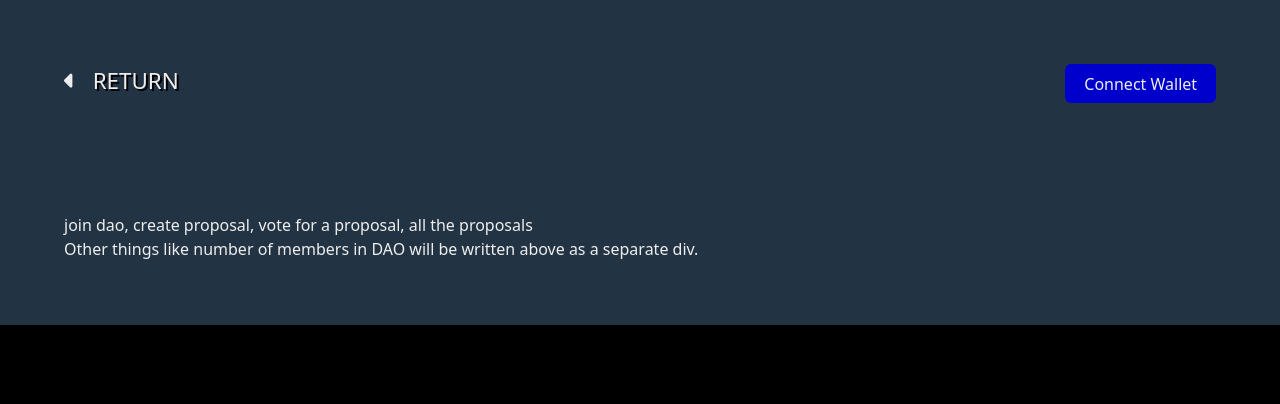
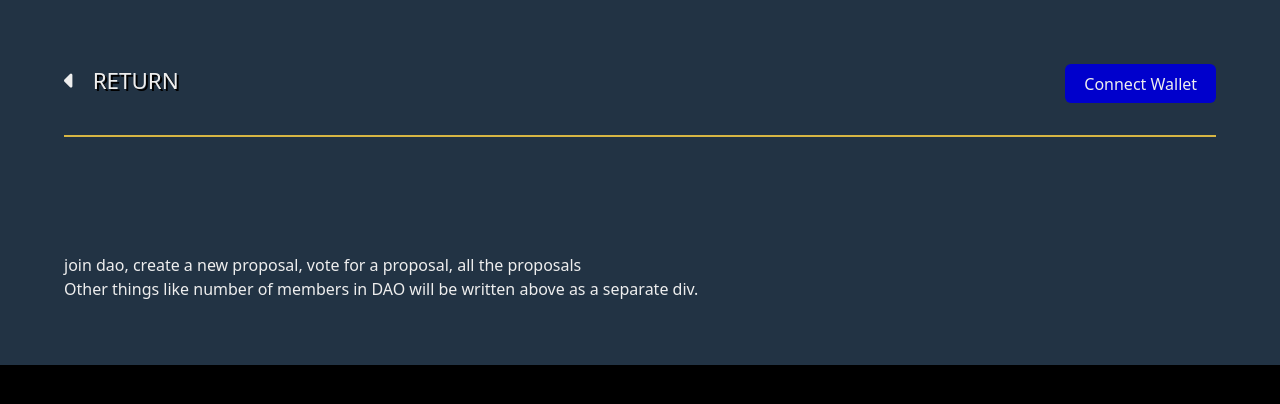
Before and after one commit to mrpatrick030/Quest-Labs, a Next.js app: page /governance in a window 1280 px wide. Shown: the top 404 px of the page. Built offline with nearby package versions, Linux system fonts and the light colour scheme.

Commit message:
governance

```diff
--- a/pages/governance.js
+++ b/pages/governance.js
@@ -22,8 +22,9 @@ export default function Profile() {
         <div className="p-[5%] bg-[#234]">
         <div>
         <div><Link className="lg:text-[140%] md:text-[130%] text-[120%] font-[500]" href="/"><i className="fa fa-caret-left"></i> &nbsp; <span style={{textShadow:"2px 2px #000"}}>RETURN</span></Link> <span className="bg-[#00c] px-[0.5cm] py-[0.2cm] font-[500] rounded-md float-right">Connect Wallet</span></div>
-       </div>
-       <div className="mt-[10%]">join dao, create proposal, vote for a proposal, all the proposals</div>
+        <div className="mt-[1cm]" style={{borderBottom:"2px solid #d7b644"}}></div>
+        </div>
+       <div className="mt-[10%]">join dao, create a new proposal, vote for a proposal, all the proposals</div>
         Other things like number of members in DAO will be written above as a separate div.
        </div>
         </>
```
